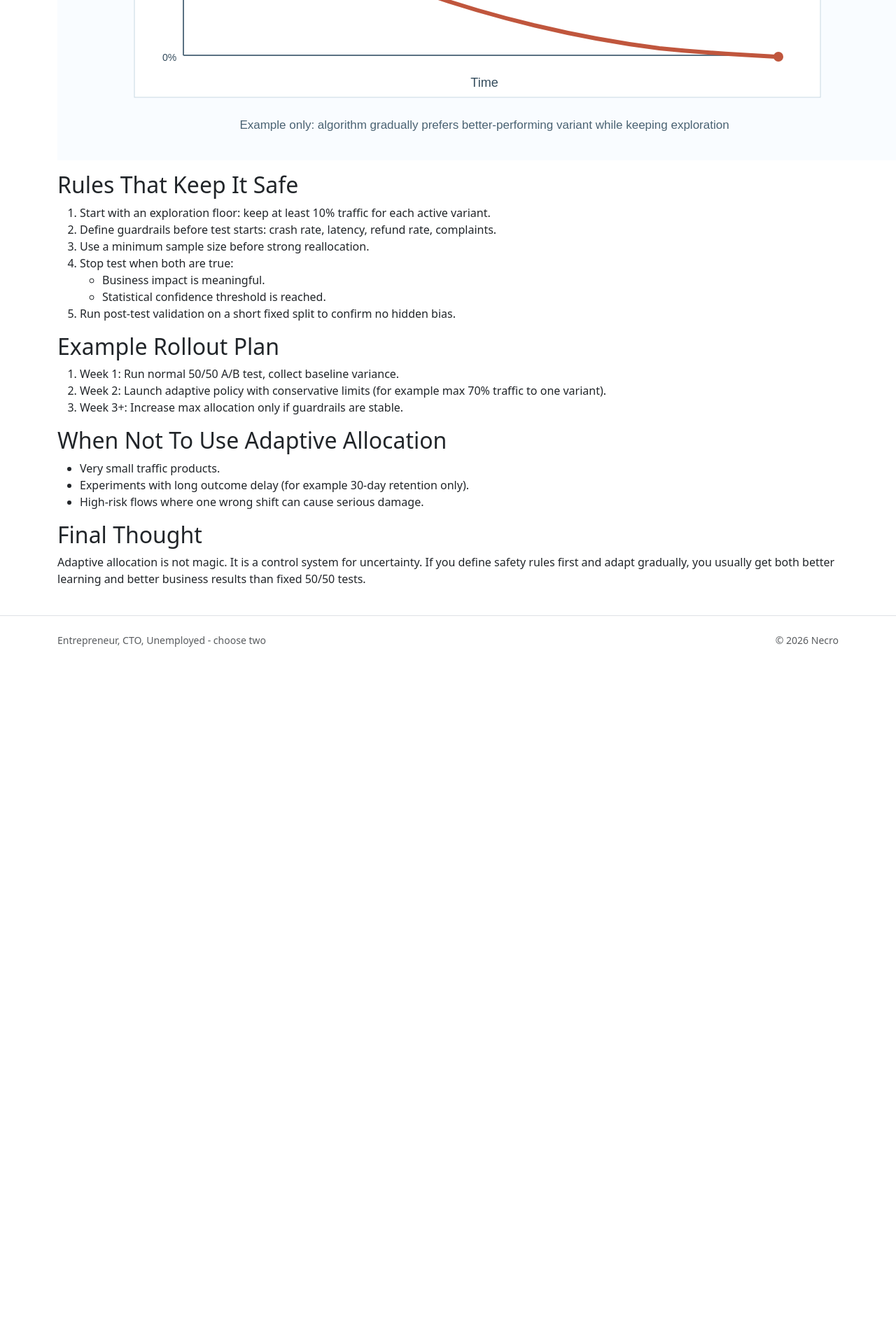
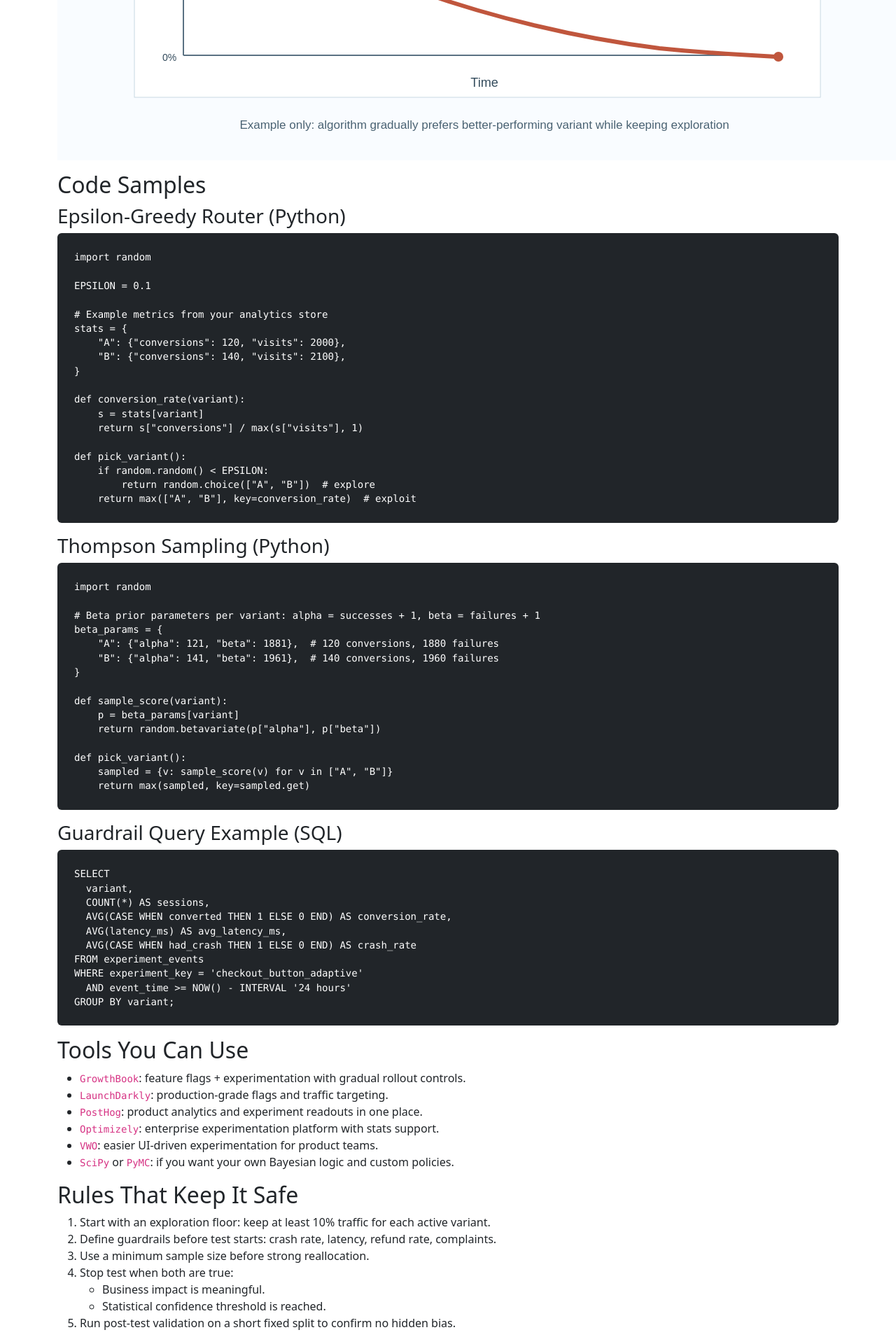
Before and after one commit to necromant2005/necromant2005.github.io, a Jekyll site: the page built from _pages/analytics/adaptive-allocation-ab-testing-products.md, in a window 1280 px wide. Shown: the part 2203-4123 px from the top of the page at 70% size. Built offline with Jekyll 4.4.1, drawn with Linux system fonts in a browser that asks for light colours; before the commit the page ends 3152 px from its top, so only the background shows below that.

Commit message:
allocation

````diff
--- a/_layouts/default.html
+++ b/_layouts/default.html
@@ -12,6 +12,7 @@
     </title>
     <meta name="description" content="{{ page.excerpt | default: site.description | strip_html | strip_newlines | normalize_whitespace }}">
     <link href="https://cdn.jsdelivr.net/npm/bootstrap@5.3.8/dist/css/bootstrap.min.css" rel="stylesheet" integrity="sha384-sRIl4kxILFvY47J16cr9ZwB07vP4J8+LH7qKQnuqkuIAvNWLzeN8tE5YBujZqJLB" crossorigin="anonymous">
+    <link rel="stylesheet" href="{{ '/assets/css/style.css' | relative_url }}">
   </head>
   <body class="">
     <nav class="navbar navbar-light" role="navigation">
--- a/_pages/analytics/adaptive-allocation-ab-testing-products.md
+++ b/_pages/analytics/adaptive-allocation-ab-testing-products.md
@@ -56,6 +56,75 @@ This naturally balances exploration and exploitation.
 
 ![How allocation shifts over time](/assets/images/adaptive-allocation-traffic-shift.svg)
 
+## Code Samples
+
+### Epsilon-Greedy Router (Python)
+
+```python
+import random
+
+EPSILON = 0.1
+
+# Example metrics from your analytics store
+stats = {
+    "A": {"conversions": 120, "visits": 2000},
+    "B": {"conversions": 140, "visits": 2100},
+}
+
+def conversion_rate(variant):
+    s = stats[variant]
+    return s["conversions"] / max(s["visits"], 1)
+
+def pick_variant():
+    if random.random() < EPSILON:
+        return random.choice(["A", "B"])  # explore
+    return max(["A", "B"], key=conversion_rate)  # exploit
+```
+
+### Thompson Sampling (Python)
+
+```python
+import random
+
+# Beta prior parameters per variant: alpha = successes + 1, beta = failures + 1
+beta_params = {
+    "A": {"alpha": 121, "beta": 1881},  # 120 conversions, 1880 failures
+    "B": {"alpha": 141, "beta": 1961},  # 140 conversions, 1960 failures
+}
+
+def sample_score(variant):
+    p = beta_params[variant]
+    return random.betavariate(p["alpha"], p["beta"])
+
+def pick_variant():
+    sampled = {v: sample_score(v) for v in ["A", "B"]}
+    return max(sampled, key=sampled.get)
+```
+
+### Guardrail Query Example (SQL)
+
+```sql
+SELECT
+  variant,
+  COUNT(*) AS sessions,
+  AVG(CASE WHEN converted THEN 1 ELSE 0 END) AS conversion_rate,
+  AVG(latency_ms) AS avg_latency_ms,
+  AVG(CASE WHEN had_crash THEN 1 ELSE 0 END) AS crash_rate
+FROM experiment_events
+WHERE experiment_key = 'checkout_button_adaptive'
+  AND event_time >= NOW() - INTERVAL '24 hours'
+GROUP BY variant;
+```
+
+## Tools You Can Use
+
+- `GrowthBook`: feature flags + experimentation with gradual rollout controls.
+- `LaunchDarkly`: production-grade flags and traffic targeting.
+- `PostHog`: product analytics and experiment readouts in one place.
+- `Optimizely`: enterprise experimentation platform with stats support.
+- `VWO`: easier UI-driven experimentation for product teams.
+- `SciPy` or `PyMC`: if you want your own Bayesian logic and custom policies.
+
 ## Rules That Keep It Safe
 
 1. Start with an exploration floor: keep at least 10% traffic for each active variant.
--- /dev/null
+++ b/assets/css/style.css
@@ -0,0 +1,16 @@
+/* Rouge/Jekyll code blocks: close to Bootstrap bg-dark text-white p-4 */
+pre.highlight,
+.highlight pre {
+  background-color: #212529;
+  color: #ffffff;
+  padding: 1.5rem;
+  border-radius: 0.375rem;
+  overflow-x: auto;
+  line-height: 1.45;
+}
+
+pre.highlight code,
+.highlight pre code {
+  color: inherit;
+  background: transparent;
+}
````
